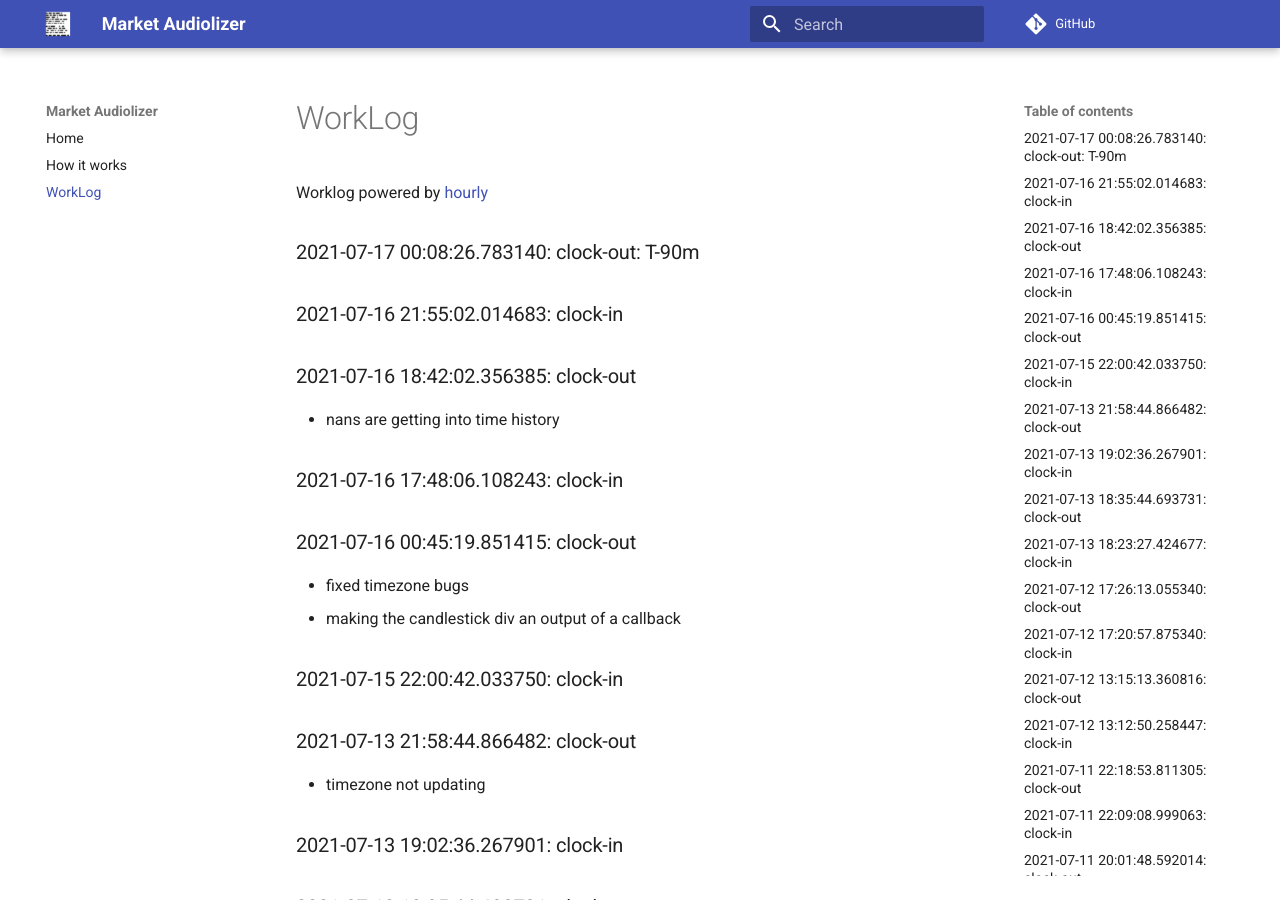
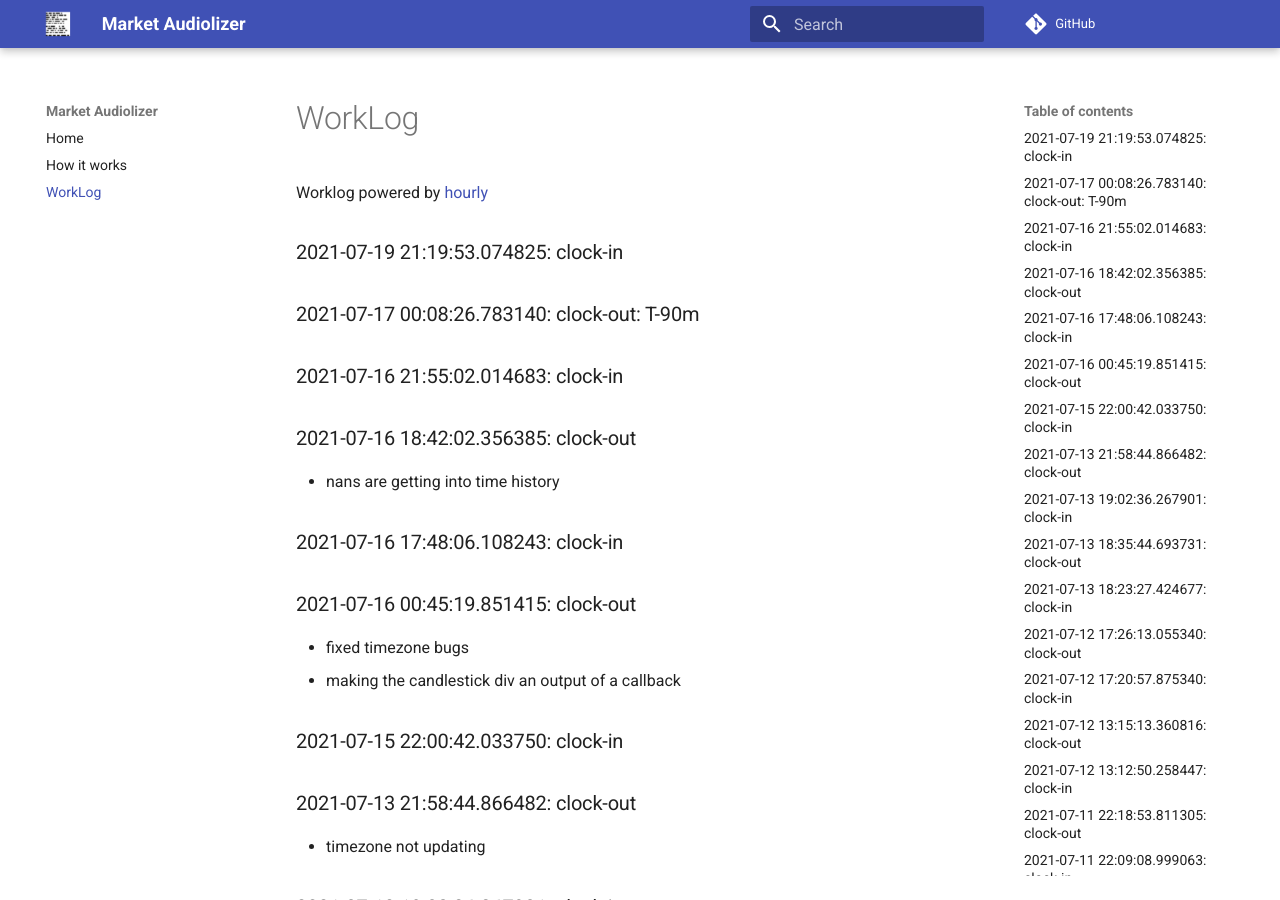
Before and after one commit to asherp/audiolizer, an MkDocs documentation site: the page built from docs/WorkLog.md, in a window 1280 px wide and 900 px high. Built offline with MkDocs 1.6.1 and Material for MkDocs 9.7.7, drawn with Linux system fonts in a browser that asks for light colours; comment, search, counter and statistics services are not loaded.

Commit message:
clock-in

```diff
--- a/WorkLog.md
+++ b/WorkLog.md
@@ -1,3 +1,6 @@
+
+### 2021-07-19 21:19:53.074825: clock-in
+
 ### 2021-07-17 00:08:26.783140: clock-out: T-90m
 
 
```
